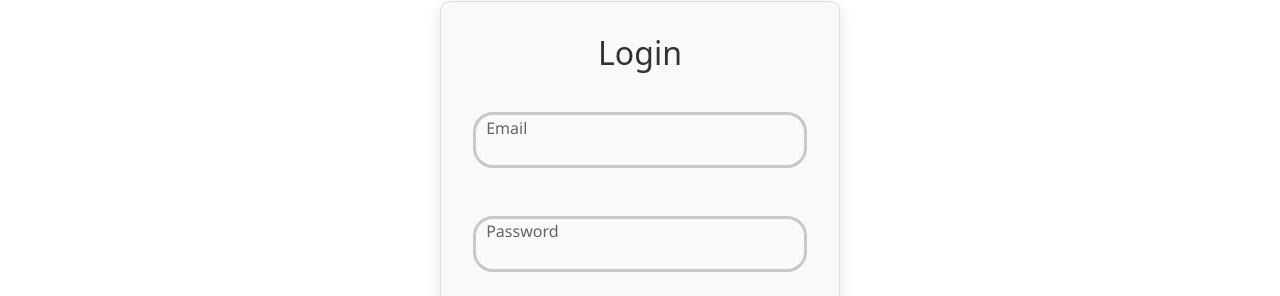
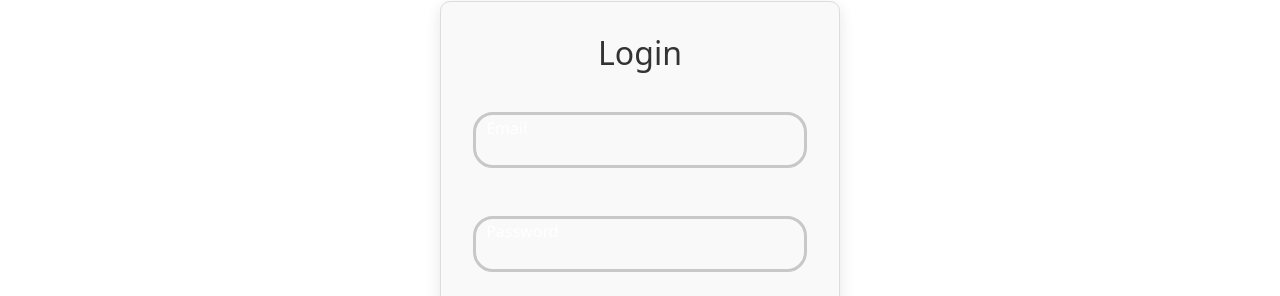
Before and after one commit to SubhadeepMondal2023/AlumniHub, a React (Vite) app in the folder client/: page /login in a window 1280 px wide. Shown: the part 127-423 px from the top of the page. Built offline with nearby package versions, Linux system fonts and the light colour scheme.

Commit message:
input modified

```diff
--- a/client/src/components/common/Input.jsx
+++ b/client/src/components/common/Input.jsx
@@ -1,11 +1,12 @@
 import React from 'react'
 import '../../css/input.css';
 
-const Input = ({type, placeholder, name, value, onChange, required}) => {
+const Input = ({type, placeholder, name, value, onChange, Component}) => {
   return (
     <div class="inputGroup">
       <input type={type} placeholder={placeholder} name={name} value={value} onChange={onChange} autocomplete="off" />
       <label for={name}>{name}</label>
+      {Component}
     </div>
   )
 }
--- a/client/src/css/input.css
+++ b/client/src/css/input.css
@@ -21,12 +21,12 @@
   padding: 0.2em;
   pointer-events: none;
   transition: all 0.3s ease;
-  color: rgb(100, 100, 100);
+  color: rgb(255, 255, 255);
 }
 
 .inputGroup :is(input:focus, input:not(:placeholder-shown)) ~ label {
   transform: translateY(-20%) scale(0.8); /* Adjusted for better visibility */
-  color: rgb(50, 50, 150); /* Change label color when focused */
+  color: rgb(192, 192, 192); /* Change label color when focused */
 }
 .inputGroup input:focus {
   border: 3px solid rgb(0, 0, 0);
```
